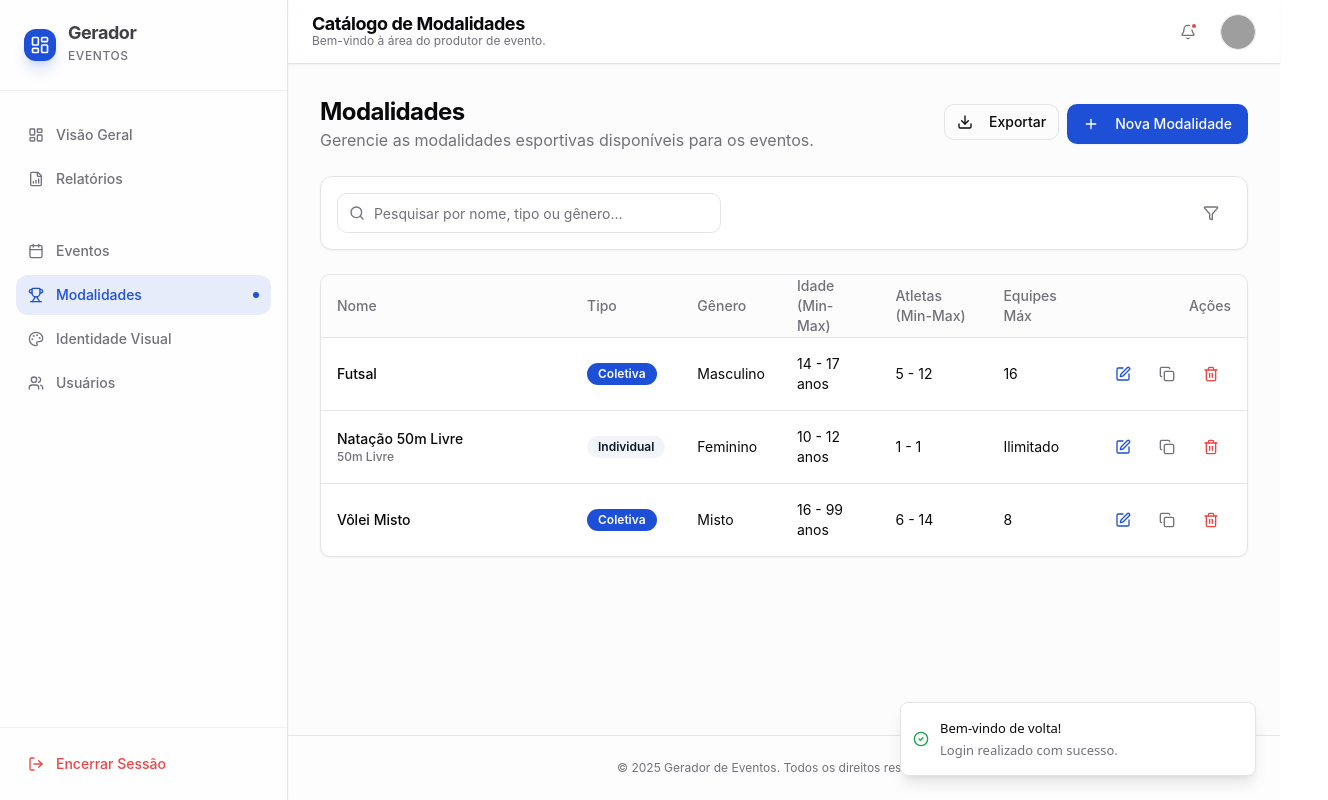
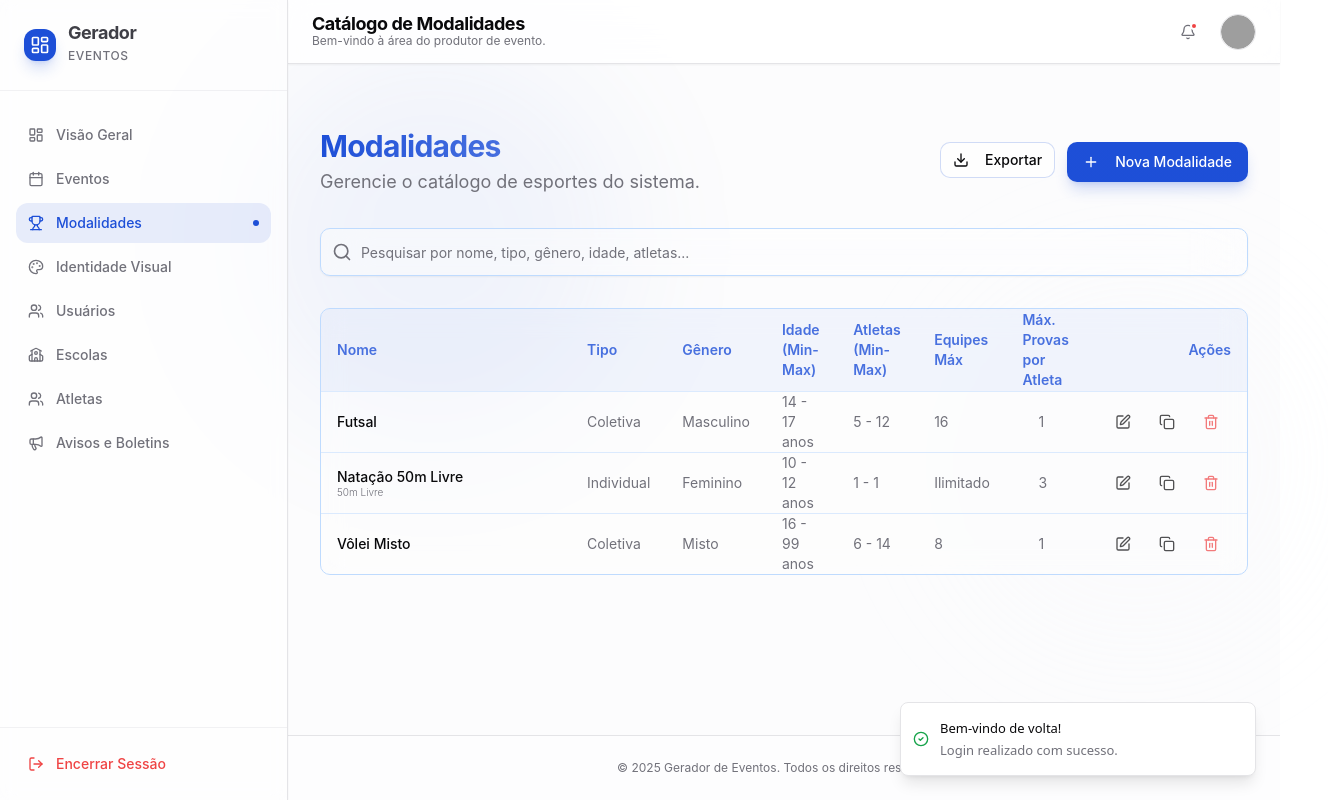
Before and after one commit to AtilaMedeiros/gerador-de-eventos_ultimo, a React (Vite) app: page /area-do-produtor/cadastro-basico/modalidades in a window 1280 px wide. Both pictures are taken after typing "name@example.com", "Sample123" into the empty fields and a click on the button "Entrar no Sistema". Shown: the whole page, 1328 px wide, since content can reach past the window. Built offline with nearby package versions, Linux system fonts and the light colour scheme; grey boxes are pictures that could not be loaded.

Commit message:
feat: Adiciona navegação para Escolas, Atletas e Avisos, remove Relatórios, e otimiza a busca e a interface da lista de modalidades.

```diff
--- a/src/components/DashboardSidebar.tsx
+++ b/src/components/DashboardSidebar.tsx
@@ -11,6 +11,8 @@ import {
   Trophy,
   Palette,
   ChevronRight,
+  School,
+  Megaphone,
 } from 'lucide-react'
 import { useCallback } from 'react'
 
@@ -93,15 +95,8 @@ export function DashboardSidebar() {
             label="Visão Geral"
             active={isActive('/area-do-produtor/inicio')}
           />
-          <NavItem
-            to="/area-do-produtor/relatorios"
-            icon={FileBarChart}
-            label="Relatórios"
-            active={isChildActive('/area-do-produtor/relatorios')}
-          />
-        </div>
 
-        <div className="space-y-1">
+
 
           <NavItem
             to="/area-do-produtor/cadastro-basico/evento"
@@ -131,6 +126,24 @@ export function DashboardSidebar() {
             label="Usuários"
             active={isChildActive('/area-do-produtor/cadastro-basico/usuarios')}
           />
+          <NavItem
+            to="/area-do-produtor/escolas"
+            icon={School}
+            label="Escolas"
+            active={isChildActive('/area-do-produtor/escolas')}
+          />
+          <NavItem
+            to="/area-do-produtor/atletas"
+            icon={Users}
+            label="Atletas"
+            active={isChildActive('/area-do-produtor/atletas')}
+          />
+          <NavItem
+            to="/area-do-produtor/comunicacao"
+            icon={Megaphone}
+            label="Avisos e Boletins"
+            active={isChildActive('/area-do-produtor/comunicacao')}
+          />
         </div>
 
 
--- a/src/pages/dashboard/basic-registration/ModalitiesList.tsx
+++ b/src/pages/dashboard/basic-registration/ModalitiesList.tsx
@@ -33,81 +33,116 @@ import {
   AlertDialogTrigger,
 } from '@/components/ui/alert-dialog'
 
+
 export default function ModalitiesList() {
   const navigate = useNavigate()
   const { modalities, deleteModality, addModality } = useModality()
   const [searchTerm, setSearchTerm] = useState('')
-
-  const filteredModalities = modalities.filter(
-    (mod) =>
-      mod.name.toLowerCase().includes(searchTerm.toLowerCase()) ||
-      mod.type.toLowerCase().includes(searchTerm.toLowerCase()) ||
-      mod.gender.toLowerCase().includes(searchTerm.toLowerCase()),
-  )
+  const filteredModalities = modalities.filter((mod) => {
+    const searchLower = searchTerm.toLowerCase()
+    return (
+      mod.name.toLowerCase().includes(searchLower) ||
+      mod.type.toLowerCase().includes(searchLower) ||
+      mod.gender.toLowerCase().includes(searchLower) ||
+      (mod.eventCategory &&
+        mod.eventCategory.toLowerCase().includes(searchLower)) ||
+      mod.minAge.toString().includes(searchLower) ||
+      mod.maxAge.toString().includes(searchLower) ||
+      mod.minAthletes.toString().includes(searchLower) ||
+      mod.maxAthletes.toString().includes(searchLower) ||
+      mod.maxTeams.toString().includes(searchLower) ||
+      mod.maxEventsPerAthlete.toString().includes(searchLower)
+    )
+  })
 
   const handleDuplicate = (modality: any) => {
     const { id, ...rest } = modality
     addModality({ ...rest, name: `${rest.name} (Cópia)` })
   }
 
+
   return (
-    <div className="space-y-6 animate-fade-in">
+    <div className="space-y-8 animate-fade-in relative">
+      {/* Background Gradients */}
+      <div className="absolute -top-20 -left-20 w-96 h-96 bg-primary/20 rounded-full blur-3xl -z-10 opacity-50 pointer-events-none" />
+      <div className="absolute -bottom-20 -right-20 w-96 h-96 bg-secondary/20 rounded-full blur-3xl -z-10 opacity-50 pointer-events-none" />
+
       <div className="flex flex-col md:flex-row justify-between items-start md:items-center gap-4">
         <div>
-          <h2 className="text-2xl font-bold tracking-tight">Modalidades</h2>
-          <p className="text-muted-foreground">
-            Gerencie as modalidades esportivas disponíveis para os eventos.
+          <h2 className="text-3xl font-bold tracking-tight bg-gradient-to-r from-primary to-primary/60 bg-clip-text text-transparent">
+            Modalidades
+          </h2>
+          <p className="text-muted-foreground mt-1 text-lg">
+            Gerencie o catálogo de esportes do sistema.
           </p>
         </div>
-        <div className="flex gap-2">
-          <Button variant="outline" size="sm">
+        <div className="flex gap-3">
+          <Button
+            variant="outline"
+            size="sm"
+            className="backdrop-blur-sm bg-background/50 border-primary/20 hover:bg-primary/5 hover:border-primary/40 transition-all duration-300"
+          >
             <Download className="mr-2 h-4 w-4" /> Exportar
           </Button>
           <Button
             onClick={() =>
               navigate('/area-do-produtor/cadastro-basico/modalidades/nova')
             }
-            className="bg-primary text-primary-foreground hover:bg-primary/90 shadow-sm"
+            className="bg-gradient-to-r from-primary to-primary/80 hover:from-primary/90 hover:to-primary shadow-lg shadow-primary/20 transition-all duration-300 hover:scale-[1.02]"
           >
             <Plus className="mr-2 h-4 w-4" /> Nova Modalidade
           </Button>
         </div>
       </div>
 
-      <div className="flex items-center justify-between gap-4 bg-card p-4 rounded-lg border shadow-sm">
-        <div className="flex items-center gap-2 flex-1 max-w-sm relative">
-          <Search className="h-4 w-4 text-muted-foreground absolute left-3" />
-          <Input
-            placeholder="Pesquisar por nome, tipo ou gênero..."
-            value={searchTerm}
-            onChange={(e) => setSearchTerm(e.target.value)}
-            className="pl-9"
-          />
+      <div className="flex items-center gap-3 w-full relative group">
+        <div className="absolute inset-y-0 left-3 flex items-center pointer-events-none z-10">
+          <Search className="h-5 w-5 text-muted-foreground group-focus-within:text-primary transition-colors" />
         </div>
-        <Button variant="ghost" size="icon">
-          <Filter className="h-4 w-4 text-muted-foreground" />
-        </Button>
+        <Input
+          placeholder="Pesquisar por nome, tipo, gênero, idade, atletas..."
+          value={searchTerm}
+          onChange={(e) => setSearchTerm(e.target.value)}
+          className="pl-10 h-12 bg-white/40 dark:bg-black/40 backdrop-blur-xl border-blue-200 dark:border-blue-800 focus:border-primary/30 focus:ring-primary/20 rounded-md transition-all shadow-sm group-hover:shadow-md text-left"
+        />
       </div>
 
-      <div className="rounded-md border bg-card shadow-sm overflow-hidden">
+      <div className="rounded-md border border-blue-200 dark:border-blue-800 bg-white/30 dark:bg-black/30 backdrop-blur-md overflow-hidden">
         <Table>
-          <TableHeader className="bg-muted/30">
-            <TableRow>
-              <TableHead className="w-[250px]">Nome</TableHead>
-              <TableHead>Tipo</TableHead>
-              <TableHead>Gênero</TableHead>
-              <TableHead>Idade (Min-Max)</TableHead>
-              <TableHead>Atletas (Min-Max)</TableHead>
-              <TableHead>Equipes Máx</TableHead>
-              <TableHead className="text-right">Ações</TableHead>
+          <TableHeader className="bg-primary/5">
+            <TableRow className="hover:bg-transparent border-b border-blue-100 dark:border-blue-900/30">
+              <TableHead className="w-[250px] font-semibold text-primary/80">
+                Nome
+              </TableHead>
+              <TableHead className="font-semibold text-primary/80">
+                Tipo
+              </TableHead>
+              <TableHead className="font-semibold text-primary/80">
+                Gênero
+              </TableHead>
+              <TableHead className="font-semibold text-primary/80">
+                Idade (Min-Max)
+              </TableHead>
+              <TableHead className="font-semibold text-primary/80">
+                Atletas (Min-Max)
+              </TableHead>
+              <TableHead className="font-semibold text-primary/80">
+                Equipes Máx
+              </TableHead>
+              <TableHead className="font-semibold text-primary/80">
+                Máx. Provas por Atleta
+              </TableHead>
+              <TableHead className="text-right font-semibold text-primary/80">
+                Ações
+              </TableHead>
             </TableRow>
           </TableHeader>
           <TableBody>
             {filteredModalities.length === 0 ? (
               <TableRow>
                 <TableCell
-                  colSpan={7}
-                  className="h-24 text-center text-muted-foreground"
+                  colSpan={8}
+                  className="h-32 text-center text-muted-foreground text-lg"
                 >
                   Nenhuma modalidade encontrada.
                 </TableCell>
@@ -116,43 +151,44 @@ export default function ModalitiesList() {
               filteredModalities.map((mod) => (
                 <TableRow
                   key={mod.id}
-                  className="hover:bg-muted/10 transition-colors"
+                  className="hover:bg-primary/5 transition-all duration-200 border-b border-blue-100 dark:border-blue-900/30 group"
                 >
-                  <TableCell className="font-medium">
-                    <div className="flex flex-col">
-                      <span>{mod.name}</span>
+                  <TableCell className="font-medium h-12 py-0">
+                    <div className="flex flex-col justify-center h-full">
+                      <span className="text-sm group-hover:text-primary transition-colors leading-tight">
+                        {mod.name}
+                      </span>
                       {mod.eventCategory && (
-                        <span className="text-xs text-muted-foreground">
+                        <span className="text-[10px] text-muted-foreground font-light leading-tight">
                           {mod.eventCategory}
                         </span>
                       )}
                     </div>
                   </TableCell>
-                  <TableCell>
-                    <Badge
-                      variant={
-                        mod.type === 'coletiva' ? 'default' : 'secondary'
-                      }
-                      className="capitalize"
-                    >
-                      {mod.type}
-                    </Badge>
+                  <TableCell className="capitalize text-muted-foreground h-12 py-0">
+                    {mod.type}
                   </TableCell>
-                  <TableCell className="capitalize">{mod.gender}</TableCell>
-                  <TableCell>
+                  <TableCell className="capitalize text-muted-foreground h-12 py-0">
+                    {mod.gender}
+                  </TableCell>
+                  <TableCell className="text-muted-foreground h-12 py-0">
                     {mod.minAge} - {mod.maxAge} anos
                   </TableCell>
-                  <TableCell>
+                  <TableCell className="text-muted-foreground h-12 py-0">
                     {mod.minAthletes} - {mod.maxAthletes}
                   </TableCell>
-                  <TableCell>
+                  <TableCell className="text-muted-foreground h-12 py-0">
                     {mod.maxTeams > 0 ? mod.maxTeams : 'Ilimitado'}
                   </TableCell>
-                  <TableCell className="text-right">
-                    <div className="flex justify-end gap-1">
+                  <TableCell className="text-muted-foreground pl-8 h-12 py-0">
+                    {mod.maxEventsPerAthlete}
+                  </TableCell>
+                  <TableCell className="text-right h-12 py-0">
+                    <div className="flex justify-end gap-1 opacity-70 group-hover:opacity-100 transition-opacity">
                       <Button
                         variant="ghost"
                         size="icon"
+                        className="hover:bg-primary/10 hover:text-primary rounded-full transition-colors"
                         title="Editar"
                         onClick={() =>
                           navigate(
@@ -160,15 +196,16 @@ export default function ModalitiesList() {
                           )
                         }
                       >
-                        <Edit className="h-4 w-4 text-primary" />
+                        <Edit className="h-4 w-4" />
                       </Button>
                       <Button
                         variant="ghost"
                         size="icon"
+                        className="hover:bg-secondary/20 hover:text-secondary-foreground rounded-full transition-colors"
                         title="Copiar"
                         onClick={() => handleDuplicate(mod)}
                       >
-                        <Copy className="h-4 w-4 text-muted-foreground" />
+                        <Copy className="h-4 w-4" />
                       </Button>
 
                       <AlertDialog>
@@ -177,12 +214,12 @@ export default function ModalitiesList() {
                             variant="ghost"
                             size="icon"
                             title="Excluir"
-                            className="text-destructive hover:text-destructive hover:bg-destructive/10"
+                            className="text-destructive hover:text-destructive hover:bg-destructive/10 rounded-full transition-colors"
                           >
                             <Trash2 className="h-4 w-4" />
                           </Button>
                         </AlertDialogTrigger>
-                        <AlertDialogContent>
+                        <AlertDialogContent className="rounded-2xl border-primary/10 shadow-2xl">
                           <AlertDialogHeader>
                             <AlertDialogTitle>
                               Tem certeza absoluta?
@@ -195,10 +232,12 @@ export default function ModalitiesList() {
                             </AlertDialogDescription>
                           </AlertDialogHeader>
                           <AlertDialogFooter>
-                            <AlertDialogCancel>Cancelar</AlertDialogCancel>
+                            <AlertDialogCancel className="rounded-xl">
+                              Cancelar
+                            </AlertDialogCancel>
                             <AlertDialogAction
                               onClick={() => deleteModality(mod.id)}
-                              className="bg-destructive hover:bg-destructive/90"
+                              className="bg-destructive hover:bg-destructive/90 rounded-xl shadow-lg shadow-destructive/20"
                             >
                               Excluir
                             </AlertDialogAction>
```
Also changed, not shown: src/pages/dashboard/basic-registration/ModalityForm.tsx (+2 -10 lines), src/pages/dashboard/basic-registration/VisualIdentityList.tsx (+124 -34 lines).
